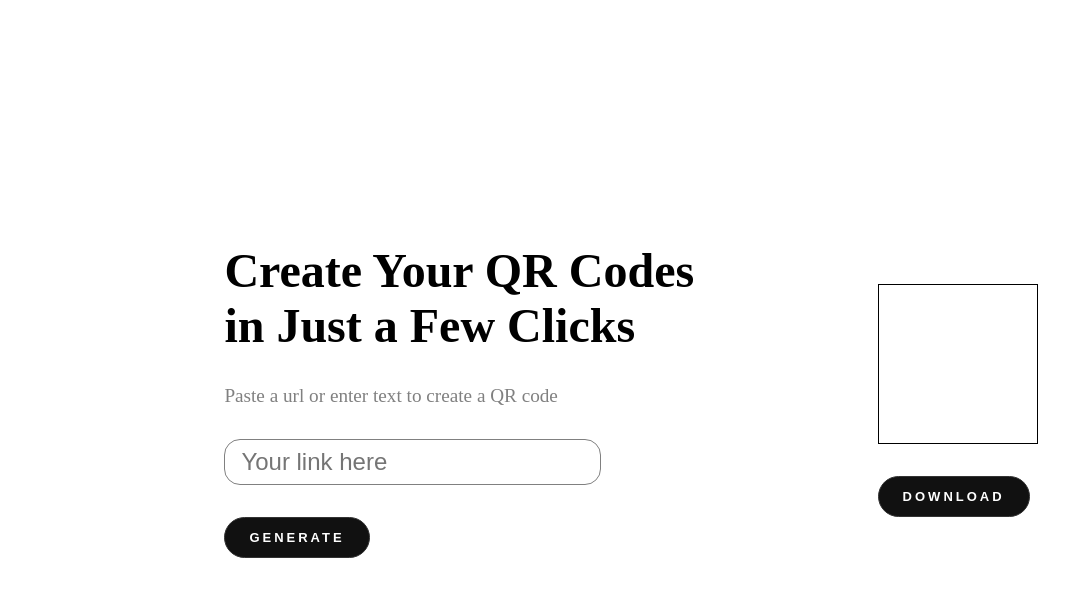
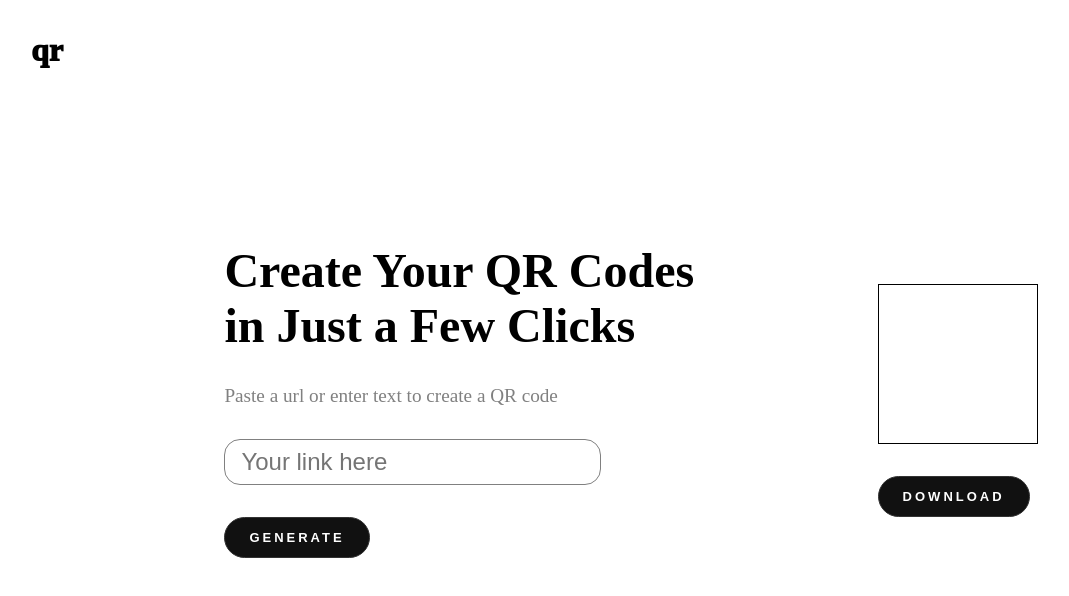
Before and after one commit to Ruler45/NITSHACKS-DT, a React (Vite) app: page /qr in a window 1280 px wide. Shown: the top 596 px of the page, without its empty margins (9-1078 px from the left). Built offline with nearby package versions, Linux system fonts and the light colour scheme.

Commit message:
routing links updated

```diff
--- a/src/components/Hero.jsx
+++ b/src/components/Hero.jsx
@@ -1,13 +1,12 @@
-import React from 'react'
+
 import {Link} from 'react-router-dom'
 import styles from './Hero.module.scss'
+import Navbar from './Navbar/Navbar'
 
 const Hero = () => {
     return (
         <>
-            <div className={styles.nav}>
-                <h2>qr</h2>
-            </div>
+            <Navbar/>
             <div className={styles.hero}>
                 <div className={styles.left}>
                     <h2>Create Your Free QR Codes</h2>
@@ -15,7 +14,7 @@ const Hero = () => {
                         QR Code Generator. Use QR codes to drive traffic and
                         increase sales when customers scan your printed or
                         digital code</p>
-                    <Link><button>Create QR Code</button></Link>
+                    <Link to="/qr"><button>Create QR Code</button></Link>
                 </div>
                 <div className={styles.right}>
                     <div className={styles.box}></div>
--- a/src/components/Hero.module.scss
+++ b/src/components/Hero.module.scss
@@ -16,7 +16,7 @@
   position: relative;
   justify-content: left;
   width: 100%;
-height: 100%;
+  min-height: 100vh;
   .left {
     padding: 8rem 8rem;
     width: 60%;
@@ -42,6 +42,7 @@ height: 100%;
       color: #fefefe;
       border-radius: 30px;
       width: fit-content;
+      cursor: pointer;
     }
   }
 
--- /dev/null
+++ b/src/components/Navbar/Navbar.jsx
@@ -0,0 +1,10 @@
+import styles from './Navbar.module.scss';
+const Navbar = () => {
+    return (
+        <div className={styles.nav}>
+                <h2>qr</h2>
+            </div>
+     );
+}
+
+export default Navbar;
--- /dev/null
+++ b/src/components/Navbar/Navbar.module.scss
@@ -0,0 +1,15 @@
+.nav {
+    display: flex;
+    align-items: center;
+    justify-content: left;
+    position: fixed;
+    width: 100%;
+    top: 0;
+    left: 0;
+
+    h2 {
+        padding: 2rem 2.5rem;
+        font-size: 2rem;
+        font-weight: 1000;
+    }
+}
--- a/src/components/qrGenerator/QRgen.module.scss
+++ b/src/components/qrGenerator/QRgen.module.scss
@@ -18,6 +18,7 @@
     color: #fefefe;
     border-radius: 30px;
     width: fit-content;
+    cursor: pointer;
   }
 
   .inputBox {
--- a/src/pages/generator/page.jsx
+++ b/src/pages/generator/page.jsx
@@ -1,9 +1,11 @@
+import Navbar from "../../components/Navbar/Navbar";
 import QRgen from "../../components/qrGenerator/QRGenerator";
 import styles from "./Generator.module.scss";
 
 const Generator = () => {
     return (
         <div className={styles.Generator}>
+            <Navbar/>
             <QRgen/>
         </div>
      );
--- a/src/pages/index.jsx
+++ b/src/pages/index.jsx
@@ -1,5 +1,5 @@
 
-import { Icon } from '@iconify/react';
+// import { Icon } from '@iconify/react';
 import Hero from '../components/Hero';
 
 const Home = () => {
```
Lines whose indentation alone changed are shown as unchanged.
